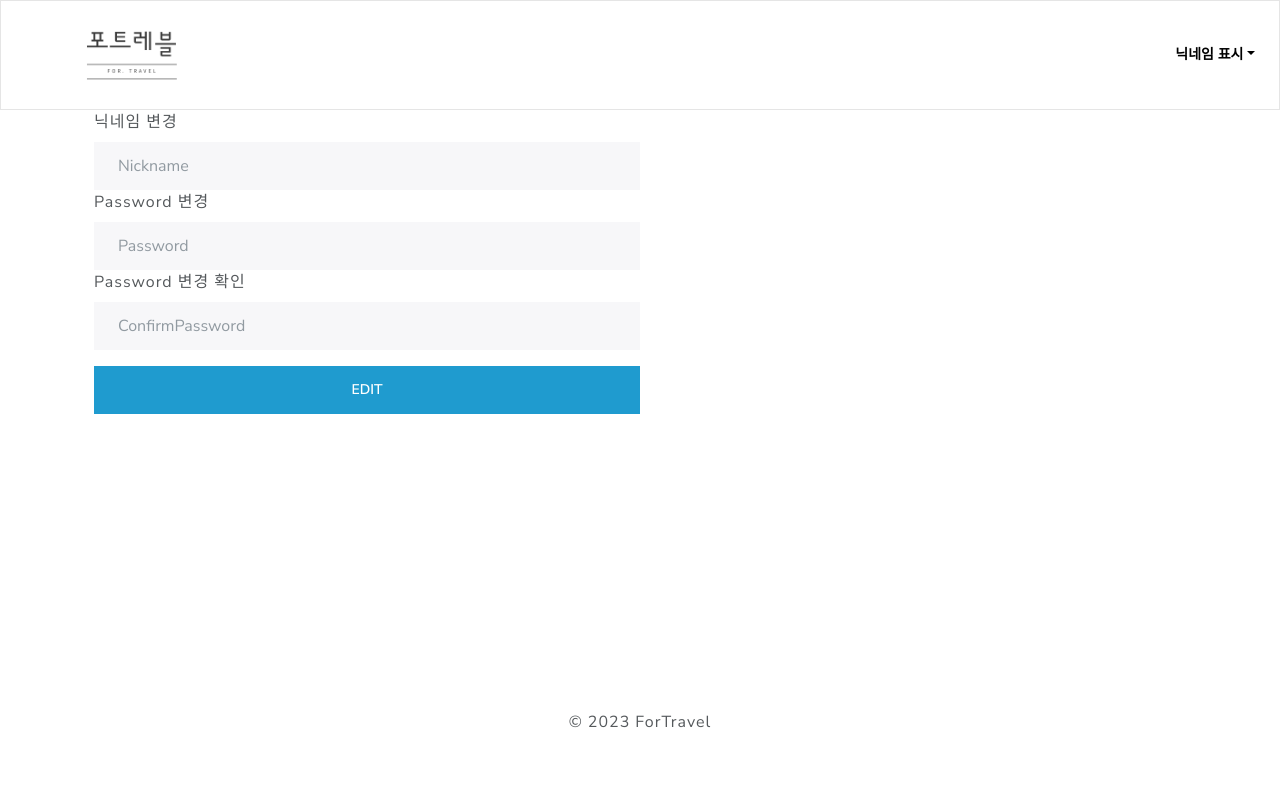
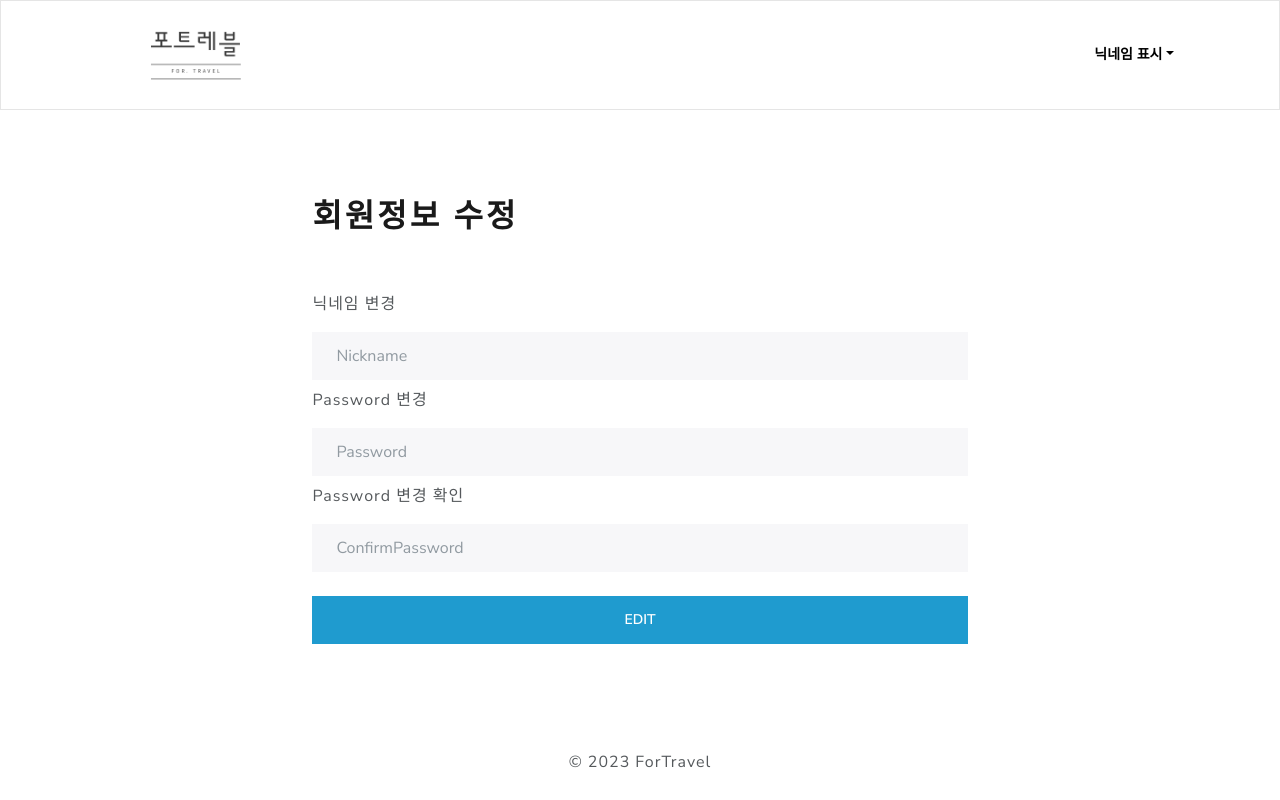
Before and after one commit to jh-lee99/stackfront, a React (Create React App) app: page /RegisterUpdate in a window 1280 px wide. Built offline with nearby package versions, Linux system fonts and the light colour scheme.

Commit message:
화면, 로고 정렬

```diff
--- a/src/index.css
+++ b/src/index.css
@@ -19,5 +19,13 @@
   display: flex;
   justify-content: center;
   align-items: center;
-  min-height: 100vh;
+  min-height: 80vh;
 }
+#center {
+  justify-content: center;
+}
+#Form {
+  width: 60%;
+  margin: auto;
+  min-height: 70vh;
+}
--- a/src/layouts/GptApiContent.js
+++ b/src/layouts/GptApiContent.js
@@ -27,6 +27,7 @@ const GptApiContent = () => {
           onClick={() => {
             setGptApiContentModalOn(true);
           }}
+          id="Center"
         >
           여행 떠나기
         </Button>
--- a/src/layouts/Intro.js
+++ b/src/layouts/Intro.js
@@ -1,4 +1,5 @@
 import React from "react";
+import { Container } from "react-bootstrap";
 
 const Intro = () => {
   return (
--- a/src/layouts/Layout.js
+++ b/src/layouts/Layout.js
@@ -6,7 +6,7 @@ const Layout = ({ children }) => {
   return (
     <>
       <Header />
-      {children}
+      <div className="Component">{children}</div>
       <Footer />
     </>
   );
--- a/src/layouts/RegisterContent.js
+++ b/src/layouts/RegisterContent.js
@@ -39,7 +39,12 @@ const RegisterContent = () => {
 
   return (
     <Container>
-      <Form style={{ width: "50%" }}>
+      <Form id="Form">
+        <Form.Group>
+          <Form.Label>
+            <h1 className="my-5">회원정보 수정</h1>
+          </Form.Label>
+        </Form.Group>
         <Form.Group>
           <Form.Label>닉네임 변경</Form.Label>
           <Form.Control
@@ -47,6 +52,7 @@ const RegisterContent = () => {
             value={ModifiedNickname}
             onChange={onChangeModifiedNickname}
             placeholder="Nickname"
+            className="my-2"
           />
         </Form.Group>
         <Form.Group>
@@ -56,6 +62,7 @@ const RegisterContent = () => {
             placeholder="Password"
             value={ModifiedPassword}
             onChange={onChangeModifiedPassword}
+            className="my-2"
           />
         </Form.Group>
         <Form.Group>
@@ -65,6 +72,7 @@ const RegisterContent = () => {
             placeholder="ConfirmPassword"
             value={ConfirmModifiedPassword}
             onChange={onChangeConfirmModifiedPassword}
+            className="my-2"
           />
         </Form.Group>
         <Button
--- a/src/layouts/TravelHeader.js
+++ b/src/layouts/TravelHeader.js
@@ -14,8 +14,8 @@ const TravelHeader = () => {
                 height="50vh"
               />
             </Navbar.Brand>
+            <Dropdown />
           </Container>
-          <Dropdown />
         </Navbar>
       </header>
     </>
--- a/src/layouts/TravelLayout.js
+++ b/src/layouts/TravelLayout.js
@@ -6,7 +6,7 @@ const TravelLayout = ({ children }) => {
   return (
     <>
       <TravelHeader />
-      {children}
+      <div className="ComponentBox">{children}</div>
       <Footer />
     </>
   );
--- a/src/pages/RegisterUpdate.js
+++ b/src/pages/RegisterUpdate.js
@@ -1,11 +1,12 @@
 import React from "react";
-import { Container } from "react-bootstrap";
+
 import TravelLayout from "../layouts/TravelLayout";
 import RegisterContent from "../layouts/RegisterContent";
+import { Container } from "react-bootstrap";
 const RegisterUpdate = () => {
   return (
     <TravelLayout>
-      <Container style={{ minHeight: "75vh" }}>
+      <Container>
         <RegisterContent />
       </Container>
     </TravelLayout>
--- a/src/pages/Travel.js
+++ b/src/pages/Travel.js
@@ -6,7 +6,7 @@ import GptApiContent from "../layouts/GptApiContent";
 const Travel = () => {
   return (
     <TravelLayout>
-      <Container style={{ minHeight: "75vh" }}>
+      <Container>
         <GptApiContent />
       </Container>
     </TravelLayout>
```
Also changed, not shown: src/Login.js (deleted, +0 -11 lines), src/reportWebVitals.js (deleted, +0 -13 lines), src/layouts/NormalContent.js (deleted), 1 other file (tests, documents, lock files or other folders).
